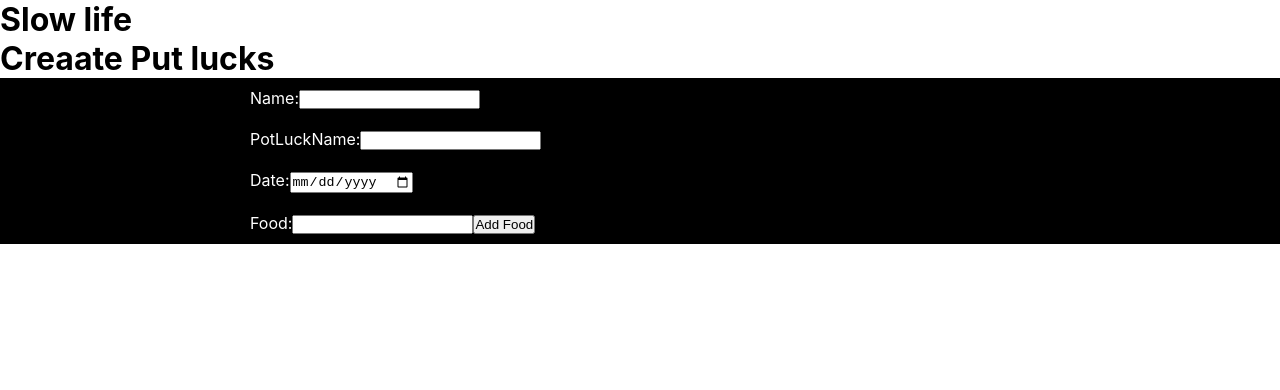
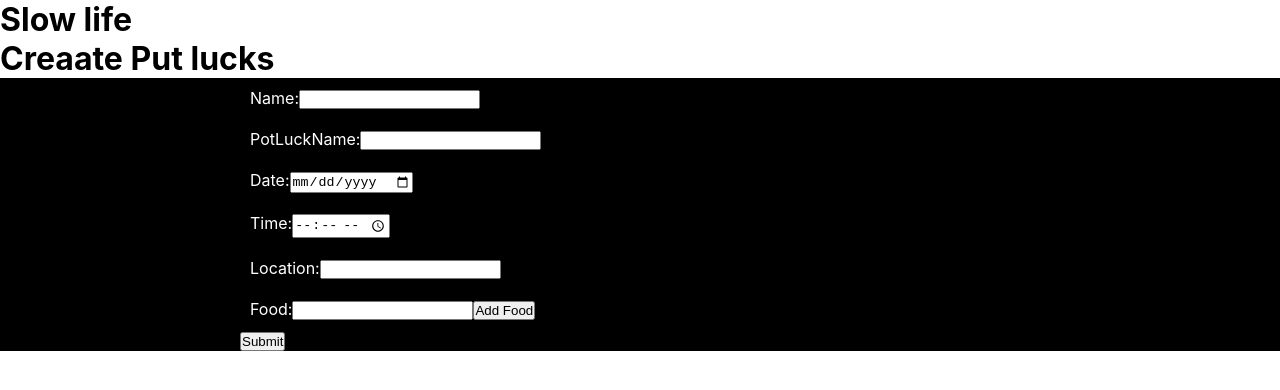
Before and after one commit to Build-Week-Making-Potlucks-Greate-Again/front-end, a React (Create React App) app: page / in a window 1280 px wide. Shown: the top 390 px of the page. Built offline with nearby package versions, Linux system fonts and the light colour scheme.

Commit message:
need to finish the delete function + add styles

```diff
--- a/src/components/CreateForm.js
+++ b/src/components/CreateForm.js
@@ -3,7 +3,7 @@ import * as FaIcons from 'react-icons/fa'
 
 function CreateForm(props) {
 
-    const {values, change, food,submitForm} = props;
+    const {values, change, food, submitForm, comida} = props;
 
     const onChange = (e) => {
         const {name , value, checked, type} = e.target;
@@ -13,7 +13,7 @@ function CreateForm(props) {
 
     // Food submitter section start
 
-    const [foodList, setFoodList] = useState([])
+    // const [foodList, setFoodList] = useState([])
     const [foodItem, setFoodItem] = useState('')
 
 
@@ -22,35 +22,35 @@ function CreateForm(props) {
         setFoodItem(foodValue)
     }
 
-    // const removeFood = (e) => {
-    //     console.log(e.target)
-    //     // console.log(e.target.tagName)
-    //     if(e.target.tagName === 'path'){
-    //         // e.target.parentNode.parentNode.innerText === foodItem
-    //         // values.food.splice()
-    //         console.log( values.food.splice(foodItem, 1), ' parrent')
-    //     }
-    // }
+    const deleteFood = (e) => {
 
+        // console.log(e.target.parentNode )
+        // console.log(e.target.parentNode.parentNode.tagName === "LI" )
+        // if(e.target.parentNode.parentNode.tagName === "LI"){
 
-
+        // }
+    }
 
     const submitFood = (e) => {
         e.preventDefault();
-        setFoodList([
-            ...foodList,
-            foodItem
-        ])
+
         food(foodItem)
         setFoodItem('')
         console.log('submmit')
     }
 
+
+
     // food submitter section end
+
+    const submitFormHandle = (e) =>{
+        e.preventDefault();
+        submitForm()
+    }
 
 
     return (
-        <form onSubmit={submitForm}>
+        <form onSubmit={submitFormHandle}>
 
             <label>
                 Name:
@@ -59,12 +59,22 @@ function CreateForm(props) {
 
             <label>
                 PotLuckName:
-                <input type="text" onChange={onChange} name="PotLuckName" value={values.PotLuckName} />
+                <input type="text" onChange={onChange} name="potLuckName" value={values.potLuckName} />
             </label>
 
             <label>
                 Date:
-                <input type="date" />
+                <input type="date" name="date" onChange={onChange} value={values.date}/>
+            </label>
+
+            <label>
+                Time:
+                <input type="time" name="time" onChange={onChange} value={values.time} />
+            </label>
+
+            <label>
+                Location:
+                <input type="text" name="location" onChange={onChange} value={values.location} />
             </label>
 
             <div>
@@ -74,10 +84,9 @@ function CreateForm(props) {
                 </label>
                 <ul>
                     {
-                        foodList.map(food => {
+                        comida.map(food => {
                             return(
-                                <li >{food}<FaIcons.FaTrash className="icon" /></li>
-
+                                <li onClick={deleteFood}>{food}<FaIcons.FaTrash className="icon" /></li>
                             )
                         })
                     }
@@ -85,8 +94,23 @@ function CreateForm(props) {
             </div>
 
 
+            <button>Submit</button>
+
         </form>
     )
 }
 
 export default CreateForm
+
+
+
+
+  // const removeFood = (e) => {
+    //     console.log(e.target)
+    //     // console.log(e.target.tagName)
+    //     if(e.target.tagName === 'path'){
+    //         // e.target.parentNode.parentNode.innerText === foodItem
+    //         // values.food.splice()
+    //         console.log( values.food.splice(foodItem, 1), ' parrent')
+    //     }
+    // }
--- a/src/pages/Create-Pot-Lucks.js
+++ b/src/pages/Create-Pot-Lucks.js
@@ -3,25 +3,45 @@ import { FormContainer } from './CreatePotLuckStyle'
 
 import CreateForm from '../components/CreateForm'
 
+
+
 function CreatePotLucks() {
+
+    /*
+        Below is the initial Forum
+            Name: string
+            potLuckName: string
+            food: array
+            date: string
+            time: string
+            location: string
+    */
 
     const initialForum = {
         name: '',
-        PotLuckName: '',
-        food: []
+        potLuckName: '',
+        food: [],
+        date: '',
+        time: '',
+        location: ''
     }
-
+    // This creates a forum using the initalforum as a base
     const [createForm, setCreateForm] = useState(initialForum)
+    // This sets the food array starting with a blank array
     const [comida, setComida] = useState([])
 
+
+    /*
+        This takes the value passed from CreatForm.js and sets the array of food with the old values and adds the new value
+    */
     const foodUpdate = (value) => {
         setComida([
             ...comida,
             value
         ])
-        console.log(value)
     }
 
+    // This takes the values passed from createform.js and makes a form
     const formChange = (name,value) => {
         setCreateForm({
             ...createForm,
@@ -29,25 +49,27 @@ function CreatePotLucks() {
         })
     }
 
+    // This creates a new potLuck form
     const formSubmit = () => {
         const newPotLuck = {
-            name: createForm.name.trim(),
-            potLuckName: createForm.potLuckName.trim(),
+            name: createForm.name,
+            potLuckName: createForm.potLuckName,
+            date: createForm.date ,
+            time: createForm.time ,
+            location: createForm.location,
             food: comida
         }
+        setCreateForm(initialForum)
+        setComida([])
         console.log(newPotLuck)
     }
-
-
-
-
-
 
     return (
         <div>
             <h1>Creaate Put lucks</h1>
             <FormContainer>
-                <CreateForm values={initialForum} change={formChange} food={foodUpdate} submitForm={formSubmit}/>
+                {/* Here props are passed into the CreateForm.js to communicate with the functions on this page */}
+                <CreateForm values={createForm} change={formChange} food={foodUpdate} submitForm={formSubmit} comida={comida}/>
             </FormContainer>
         </div>
     )
```
